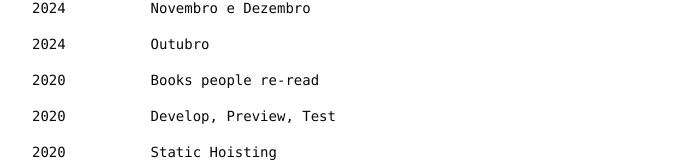
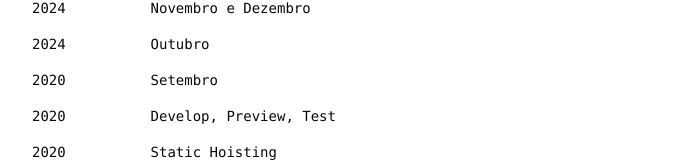
Before and after one commit to lucabcastellano/RIOIR, a Next.js app in the folder rio_updates/: page / in a window 1280 px wide. Shown: the part 170-332 px from the top of the page, without its empty margins (297-982 px from the left). Built offline with nearby package versions, Linux system fonts and the light colour scheme.

Commit message:
Update page.tsx

```diff
--- a/rio_updates/app/page.tsx
+++ b/rio_updates/app/page.tsx
@@ -14,7 +14,7 @@ interface Post {
 const posts: Post[] = [
   { year: "2024", title: "Novembro e Dezembro", views: 75958, slug: "rio-update-novembro-dezembro-2024" },
   { year: "2024", title: "Outubro", views: 39732, slug: "rio-update-outubro-2024" },
-  { year: "2020", title: "Books people re-read", views: 31271, slug: "raul-rio" },
+  { year: "2020", title: "Setembro", views: 31271, slug: "rio-update-setembro-2024" },
   { year: "2020", title: "Develop, Preview, Test", views: 32800, slug: "develop-preview-test" },
   { year: "2020", title: "Static Hoisting", views: 38135, slug: "static-hoisting" },
   { year: "2020", title: "An ode to code golf", views: 16917, slug: "code-golf" },
```
